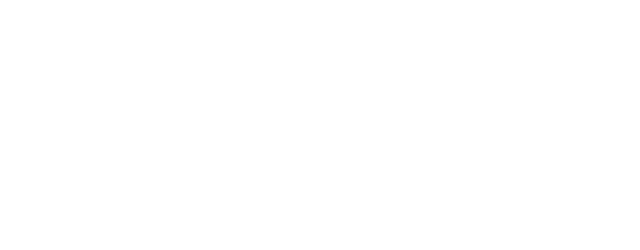
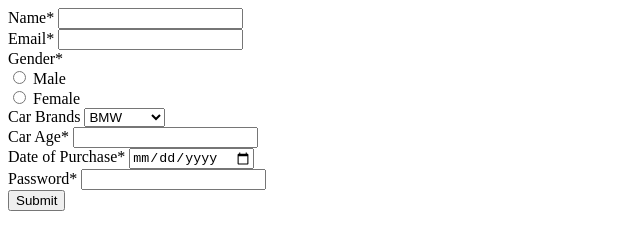
Before and after one commit to acciojob/car-insurance-form-Keerthusri, a website: page main.html in a window 1280 px wide. Shown: the whole page, without its empty margins (0-640 px from the left). Drawn offline with Linux system fonts and the light colour scheme.

Commit message:
created a submission

```diff
--- a/main.html
+++ b/main.html
@@ -1,16 +1,48 @@
 <!DOCTYPE html>
+<html>
+  <head>
+    <title>Car Insurance Form</title>
+  </head>
+  <body>
+    <form method="post">
+      <label for="name">Name*</label>
+      <input type="text" id="name" name="name" required>
+      <br>
 
-<html>
+      <label for="email">Email*</label>
+      <input type="email" id="email" name="email" required>
+      <br>
 
-<head>
-	<link rel="stylesheet" href="styles.css">
-</head>
+      <label for="gender">Gender*</label>
+      <br>
+      <input type="radio" id="male" name="gender" value="male" required>
+      <label for="male">Male</label>
+      <br>
+      <input type="radio" id="female" name="gender" value="female" required>
+      <label for="female">Female</label>
+      <br>
 
-<body>
-	<!-- the entire body must be written by student -->
-    <script type="text/javascript" src="./script.js">
-</script>
+      <label for="cars">Car Brands</label>
+      <select id="cars" name="cars">
+        <option value="bmw">BMW</option>
+        <option value="audi">Audi</option>
+        <option value="mercedes">Mercedes</option>
+      </select>
+      <br>
 
-</body>
+      <label for="carage">Car Age*</label>
+      <input type="number" id="carage" name="carage" required>
+      <br>
 
+      <label for="dop">Date of Purchase*</label>
+      <input type="date" id="dop" name="dop" required>
+      <br>
+
+      <label for="password">Password*</label>
+      <input type="password" id="password" name="password" required>
+      <br>
+
+      <button type="submit">Submit</button>
+    </form>
+  </body>
 </html>
```
